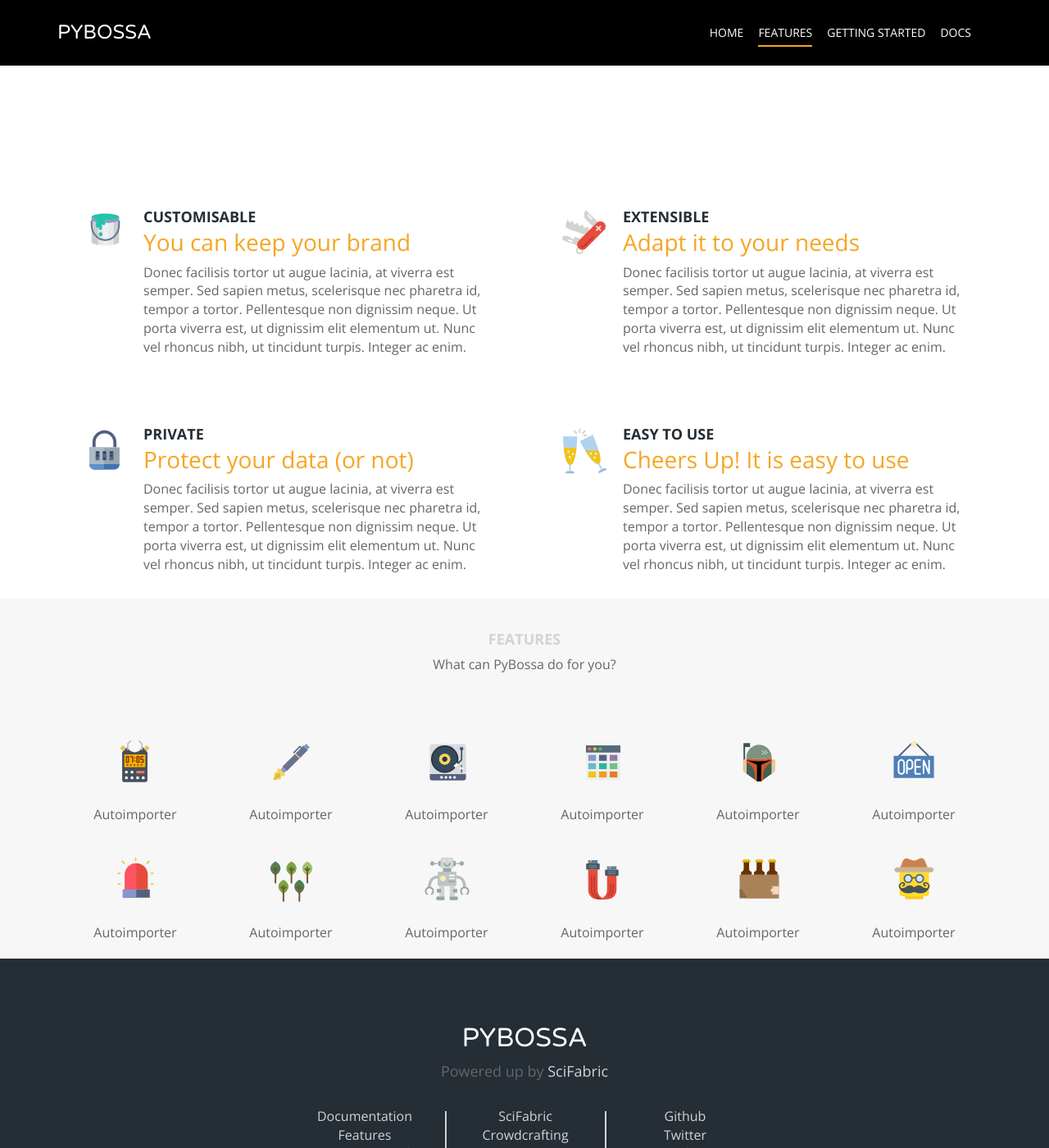
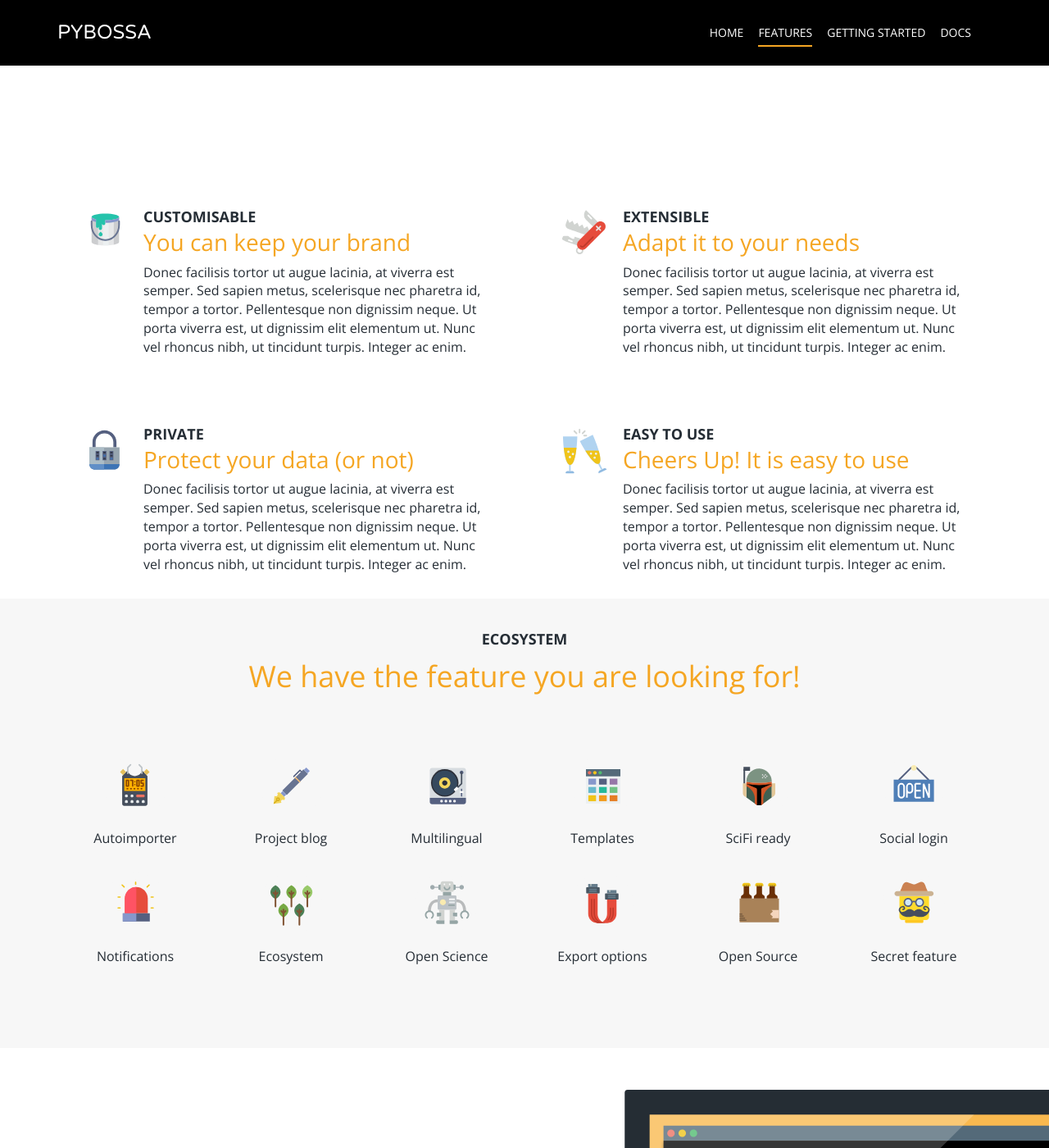
Before and after one commit to Scifabric/pybossa.github.io, a Jekyll site: the page built from features/index.html, in a window 1280 px wide and 1400 px high. Shown: the whole window at 82% size. Built offline with Jekyll 4.4.1, drawn with Linux system fonts in a browser that asks for light colours; nearby versions of some CDN libraries; Markdown is read by kramdown in place of the engine named in the settings; some of the changed text lies outside the part shown.

Commit message:
nuke start

```diff
--- a/features/index.html
+++ b/features/index.html
@@ -71,8 +71,8 @@
 
 	<div class="container-fluid featuritis">
 		<div class="container">
-			<h2 class="section-title wow fadeInDown">Features</h2>
-			<p class="section-claim wow fadeInDown">What can PyBossa do for you?</p>
+			<h2 class="section-title wow fadeInDown">Ecosystem</h2>
+			<p class="section-claim wow fadeInDown">We have the feature you are looking for!</p>
 
 
 
@@ -91,7 +91,7 @@
 						<img src="../assets/img/feature-2.svg">
 
 							<div class="caption">
-							<p class="thumbnail-description">Autoimporter</p>
+							<p class="thumbnail-description">Project blog</p>
 							</div>
 						</div>
 					</div>
@@ -101,7 +101,7 @@
 						<img src="../assets/img/feature-3.svg">
 
 							<div class="caption">
-							<p class="thumbnail-description">Autoimporter</p>
+							<p class="thumbnail-description">Multilingual</p>
 							</div>
 						</div>
 					</div>
@@ -111,7 +111,7 @@
 						<img src="../assets/img/feature-4.svg">
 
 							<div class="caption">
-							<p class="thumbnail-description">Autoimporter</p>
+							<p class="thumbnail-description">Templates</p>
 							</div>
 						</div>
 					</div>
@@ -121,7 +121,7 @@
 						<img src="../assets/img/feature-5.svg">
 
 							<div class="caption">
-							<p class="thumbnail-description">Autoimporter</p>
+							<p class="thumbnail-description">SciFi ready</p>
 							</div>
 						</div>
 					</div>
@@ -131,7 +131,7 @@
 						<img src="../assets/img/feature-6.svg">
 
 							<div class="caption">
-							<p class="thumbnail-description">Autoimporter</p>
+							<p class="thumbnail-description">Social login</p>
 							</div>
 						</div>
 					</div>
@@ -141,7 +141,7 @@
 						<img src="../assets/img/feature-7.svg">
 
 							<div class="caption">
-							<p class="thumbnail-description">Autoimporter</p>
+							<p class="thumbnail-description">Notifications</p>
 							</div>
 						</div>
 					</div>
@@ -151,7 +151,7 @@
 						<img src="../assets/img/feature-8.svg">
 
 							<div class="caption">
-							<p class="thumbnail-description">Autoimporter</p>
+							<p class="thumbnail-description">Ecosystem</p>
 							</div>
 						</div>
 					</div>
@@ -161,7 +161,7 @@
 						<img src="../assets/img/feature-9.svg">
 
 							<div class="caption">
-							<p class="thumbnail-description">Autoimporter</p>
+							<p class="thumbnail-description">Open Science</p>
 							</div>
 						</div>
 					</div>
@@ -171,7 +171,7 @@
 						<img src="../assets/img/feature-10.svg">
 
 							<div class="caption">
-							<p class="thumbnail-description">Autoimporter</p>
+							<p class="thumbnail-description">Export options</p>
 							</div>
 						</div>
 					</div>
@@ -181,7 +181,7 @@
 						<img src="../assets/img/feature-11.svg">
 
 							<div class="caption">
-							<p class="thumbnail-description">Autoimporter</p>
+							<p class="thumbnail-description">Open Source</p>
 							</div>
 						</div>
 					</div>
@@ -191,19 +191,31 @@
 						<img src="../assets/img/feature-12.svg">
 
 							<div class="caption">
-							<p class="thumbnail-description">Autoimporter</p>
+							<p class="thumbnail-description">Secret feature</p>
 							</div>
 						</div>
 					</div>
+				</div>
+	</div>
 
+<div class="container-fluid nuke">
+	<div class="container">
+		<div class="col-md-6">
+				<div class="media wow fadeInUp">
+					<div class="media-left">
+							<img class="media-object" src="../assets/img/feature-customisable.svg" alt="customisable">
+					</div>
 
-
-
-
-
+					<div class="media-body">
+						<h4 class="media-heading">Customisable</h4>
+						<h4 class="media-claim">You can keep your brand</h4>
+						<p class="media-description">Donec facilisis tortor ut augue lacinia, at viverra est semper. Sed sapien metus, scelerisque nec pharetra id, tempor a tortor. Pellentesque non dignissim neque. Ut porta viverra est, ut dignissim elit elementum ut. Nunc vel rhoncus nibh, ut tincidunt turpis. Integer ac enim.</p>
+					</div>
+				</div>
 		</div>
 	</div>
-
+	</div>
+</div>
 
 
 <script src="/assets/js/ZeroClipboard.js"></script>
```
Also changed, not shown: assets/css/bootstrap-theme.css, assets/img/nuke-image.svg (added).
